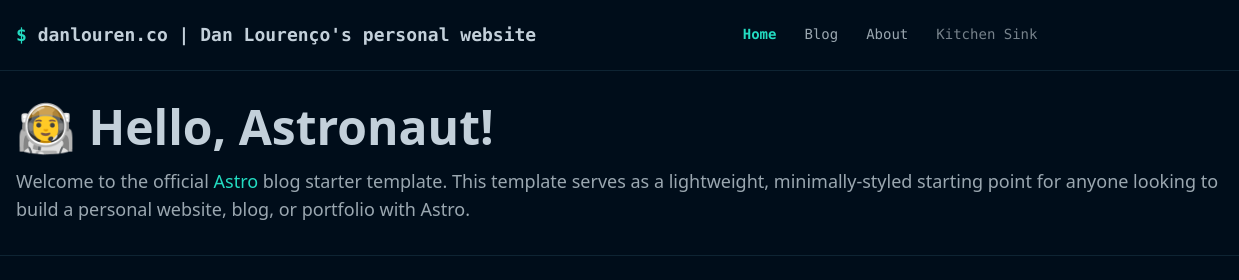
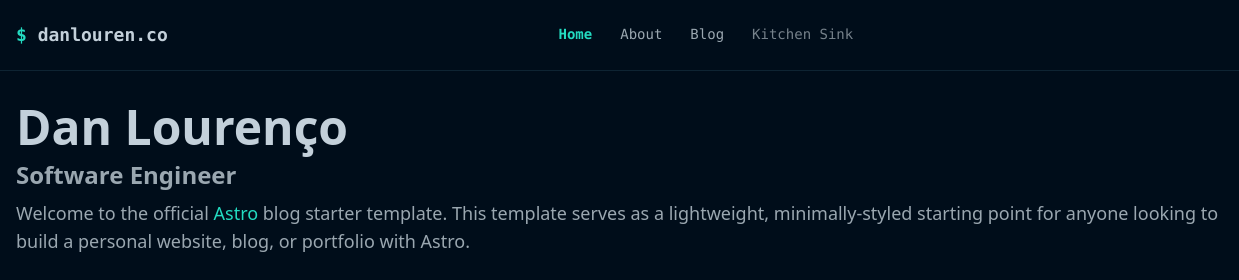
Before and after one commit to danlourenco/danlouren.co, an Astro site: page / in a window 1280 px wide. Shown: the top 280 px of the page, 0-1239 px from the left. Built offline with nearby package versions, Linux system fonts and the light colour scheme; Astro itself is replaced by a stand-in of ours.

Commit message:
Refactor Header component links and update SITE_TITLE for clarity

```diff
--- a/src/components/Header.astro
+++ b/src/components/Header.astro
@@ -20,8 +20,8 @@ import HeaderLink from './HeaderLink.astro';
 		<!-- Desktop Navigation Links -->
 		<div class="hidden md:flex items-center space-x-1">
 			<HeaderLink href="/">Home</HeaderLink>
+			<HeaderLink href="/about">About</HeaderLink>
 			<HeaderLink href="/blog">Blog</HeaderLink>
-			<HeaderLink href="/about">About</HeaderLink>
 			<HeaderLink href="/kitchen-sink" class="text-slate-300">Kitchen Sink</HeaderLink>
 		</div>
 
@@ -59,12 +59,13 @@ import HeaderLink from './HeaderLink.astro';
 				<a href="/" class="block py-2 text-slate-200 hover:text-teal-400 transition-colors font-mono">
 					Home
 				</a>
+				<a href="/about" class="block py-2 text-slate-200 hover:text-teal-400 transition-colors font-mono">
+					About
+				</a>
 				<a href="/blog" class="block py-2 text-slate-200 hover:text-teal-400 transition-colors font-mono">
 					Blog
 				</a>
-				<a href="/about" class="block py-2 text-slate-200 hover:text-teal-400 transition-colors font-mono">
-					About
-				</a>
+
 				<a href="/kitchen-sink" class="block py-2 text-slate-300 hover:text-teal-400 transition-colors font-mono">
 					Kitchen Sink
 				</a>
--- a/src/consts.ts
+++ b/src/consts.ts
@@ -1,5 +1,5 @@
 // Place any global data in this file.
 // You can import this data from anywhere in your site by using the `import` keyword.
 
-export const SITE_TITLE = "danlouren.co | Dan Lourenço's personal website";
+export const SITE_TITLE = "danlouren.co";
 export const SITE_DESCRIPTION = "Welcome to my website!";
--- a/src/pages/index.astro
+++ b/src/pages/index.astro
@@ -5,7 +5,8 @@ import { SITE_DESCRIPTION, SITE_TITLE } from '../consts';
 
 <BaseLayout title={SITE_TITLE} description={SITE_DESCRIPTION}>
 	<div class="container mx-auto px-4 py-8">
-		<h1 class="text-slate-100 text-5xl font-bold mb-4">🧑‍🚀 Hello, Astronaut!</h1>
+		<h1 class="text-slate-100 text-5xl font-bold mb-2">Dan Lourenço</h1>
+		<h2 class="text-slate-200 text-2xl font-semibold mb-2">Software Engineer</h2>
 		<p class="text-slate-200 text-lg">
 			Welcome to the official <a href="https://astro.build/" class="text-teal-400 hover:text-slate-50 transition-colors">Astro</a> blog starter template. This
 			template serves as a lightweight, minimally-styled starting point for anyone looking to build
```
Also changed, not shown: src/layouts/BaseLayout.astro (line endings or trailing spaces).
